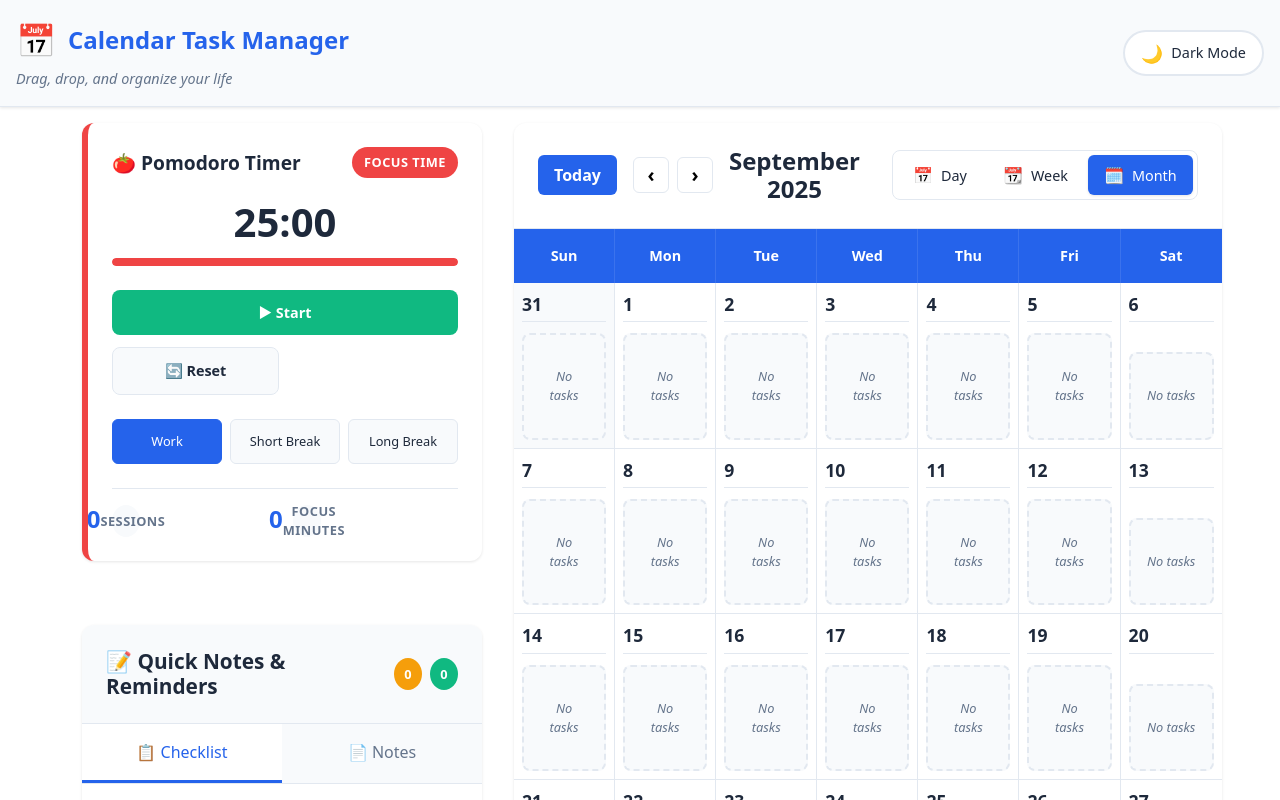
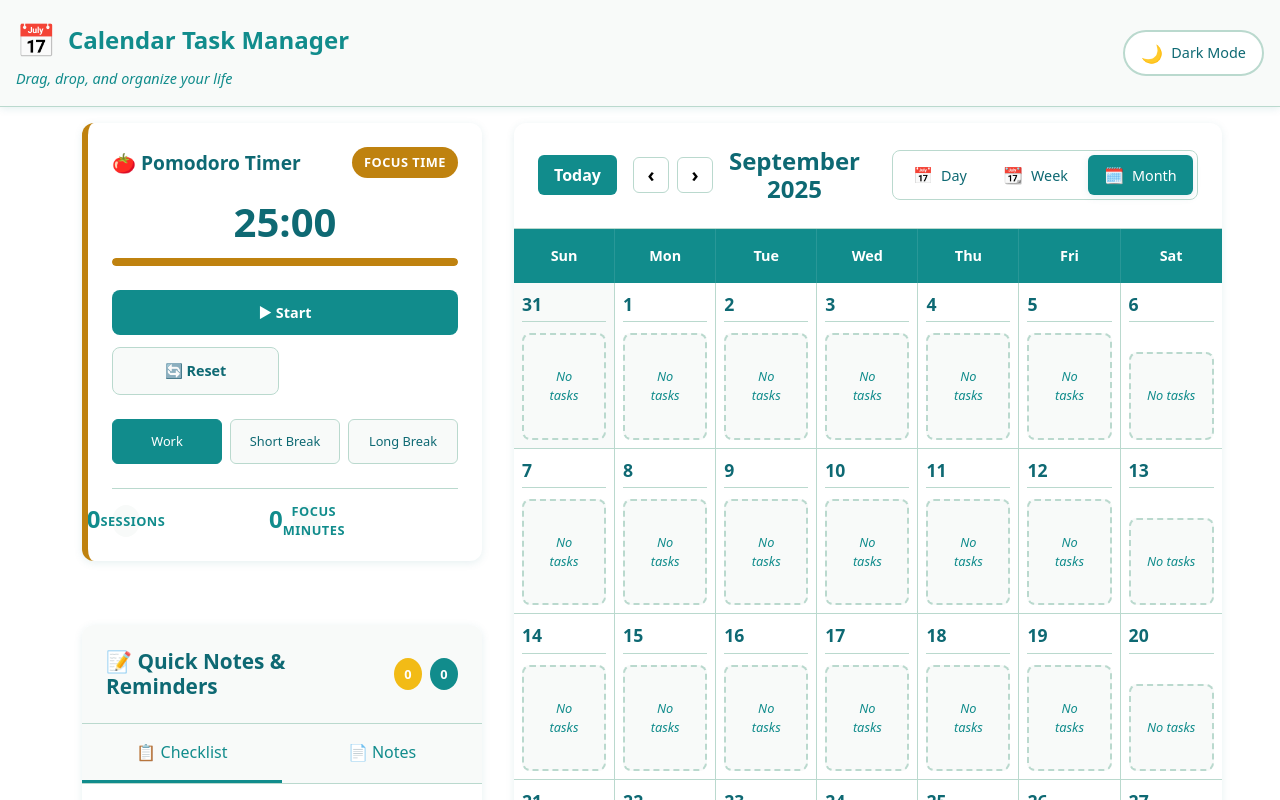
Before and after one commit to refiilwemotaung-cpu/task-manager, a React (Create React App) app: page / in a window 1280 px wide. Shown: the top 800 px of the page. Built offline with nearby package versions, Linux system fonts and the light colour scheme.

Commit message:
style: Update entire app with harmonious teal and gold color palette

```diff
--- a/src/Styles/App.css
+++ b/src/Styles/App.css
@@ -1,38 +1,35 @@
-/* CSS Variables for Light/Dark Mode */
 :root {
-  /* Light Theme */
-  --primary-color: #2563eb;
-  --secondary-color: #1d4ed8;
-  --accent-color: #3b82f6;
-  --success-color: #10b981;
-  --warning-color: #f59e0b;
-  --error-color: #ef4444;
+  --primary-color: #118c8c;
+  --secondary-color: #0e6973;
+  --accent-color: #f2bb16;
+  --success-color: #118c8c;
+  --warning-color: #f2bb16;
+  --error-color: #bf820f;
   --background-color: #ffffff;
-  --surface-color: #f8fafc;
+  --surface-color: #f8faf9;
   --card-color: #ffffff;
-  --text-color: #1e293b;
-  --text-secondary: #64748b;
-  --border-color: #e2e8f0;
-  --shadow: 0 1px 3px rgba(0, 0, 0, 0.1);
-  --shadow-lg: 0 10px 15px -3px rgba(0, 0, 0, 0.1);
+  --text-color: #0e6973;
+  --text-secondary: #118c8c;
+  --border-color: #bad9ce;
+  --shadow: 0 2px 8px rgba(14, 105, 115, 0.1);
+  --shadow-lg: 0 8px 25px rgba(14, 105, 115, 0.15);
 }
 
 [data-theme="dark"] {
-  /* Dark Theme */
-  --primary-color: #3b82f6;
-  --secondary-color: #2563eb;
-  --accent-color: #60a5fa;
-  --success-color: #34d399;
-  --warning-color: #fbbf24;
-  --error-color: #f87171;
-  --background-color: #0f172a;
-  --surface-color: #1e293b;
-  --card-color: #334155;
-  --text-color: #f1f5f9;
-  --text-secondary: #94a3b8;
-  --border-color: #475569;
-  --shadow: 0 1px 3px rgba(0, 0, 0, 0.3);
-  --shadow-lg: 0 10px 15px -3px rgba(0, 0, 0, 0.3);
+  --primary-color: #118c8c;
+  --secondary-color: #0e6973;
+  --accent-color: #f2bb16;
+  --success-color: #118c8c;
+  --warning-color: #f2bb16;
+  --error-color: #bf820f;
+  --background-color: #0a2f33;
+  --surface-color: #0e4a4f;
+  --card-color: #0e6973;
+  --text-color: #e0f0ed;
+  --text-secondary: #bad9ce;
+  --border-color: #118c8c;
+  --shadow: 0 2px 8px rgba(0, 0, 0, 0.3);
+  --shadow-lg: 0 8px 25px rgba(0, 0, 0, 0.4);
 }
 
 /* Global Styles */
--- a/src/Styles/CalendarView.css
+++ b/src/Styles/CalendarView.css
@@ -79,6 +79,18 @@
   overflow: auto;
 }
 
+.month-header {
+  background: var(--primary-color);
+  color: white;
+  font-weight: 600;
+  text-align: center;
+}
+
+.week-day-header.today {
+  background: var(--primary-color);
+  color: white;
+}
+
 /* Smart Watch */
 @media (max-width: 240px) {
   .calendar-header {
--- a/src/Styles/PomodoroSidebar.css
+++ b/src/Styles/PomodoroSidebar.css
@@ -1,5 +1,6 @@
 .pomodoro-sidebar {
   background: var(--card-color);
+  border-left: 6px solid var(--primary-color);
   border-radius: 12px;
   box-shadow: var(--shadow);
   overflow: hidden;
@@ -23,6 +24,7 @@
 }
 
 .session-badge {
+  background: var(--primary-color);
   color: white;
   padding: 0.375rem 0.75rem;
   border-radius: 20px;
@@ -77,13 +79,13 @@
 }
 
 .start-btn {
-  background: var(--success-color);
+  background: var(--primary-color);
   color: white;
   grid-column: 1 / -1;
 }
 
 .start-btn:hover {
-  background: #10a571;
+  background: var(--secondary-color);
   transform: translateY(-2px);
 }
 
@@ -94,7 +96,7 @@
 }
 
 .pause-btn:hover {
-  background: #d97706;
+  background: #d4a314;
   transform: translateY(-2px);
 }
 
@@ -157,8 +159,8 @@
   display: block;
   font-size: 1.5rem;
   font-weight: 700;
+  margin-bottom: 0.25rem;
   color: var(--primary-color);
-  margin-bottom: 0.25rem;
 }
 
 .stat-label {
--- a/src/Styles/RemindersPanel.css
+++ b/src/Styles/RemindersPanel.css
@@ -16,10 +16,10 @@
 }
 
 .panel-header h2 {
+  font-size: 1.3rem;
+  font-weight: 600;
   margin: 0;
   color: var(--text-color);
-  font-size: 1.3rem;
-  font-weight: 600;
 }
 
 .panel-stats {
@@ -44,7 +44,7 @@
 }
 
 .stat.completed {
-  background: var(--success-color);
+  background: var(--primary-color);
   color: white;
 }
 
@@ -69,7 +69,6 @@
 .tab-btn.active {
   color: var(--primary-color);
   border-bottom-color: var(--primary-color);
-  background: var(--background-color);
 }
 
 .tab-btn:hover:not(.active) {
@@ -162,7 +161,6 @@
 
 .add-btn:hover:not(:disabled) {
   background: var(--secondary-color);
-  transform: scale(1.05);
 }
 
 .add-btn:disabled {
@@ -273,7 +271,7 @@
 
 .checklist-item.overdue {
   border-left: 4px solid var(--error-color);
-  background: rgba(239, 68, 68, 0.05);
+  background: rgba(191, 130, 15, 0.05);
 }
 
 .checklist-item.completed {
@@ -398,9 +396,9 @@
 }
 
 .save-edit-btn:hover {
-  background: var(--success-color);
+  background: var(--primary-color);
   color: white;
-  border-color: var(--success-color);
+  border-color: var(--primary-color);
 }
 
 .cancel-edit-btn {
--- a/src/Styles/TaskForm.css
+++ b/src/Styles/TaskForm.css
@@ -70,17 +70,17 @@
 
 .quick-btn.high {
   border-color: var(--error-color);
-  background: rgba(239, 68, 68, 0.1);
+  background: rgba(191, 130, 15, 0.1);
 }
 
 .quick-btn.medium {
   border-color: var(--warning-color);
-  background: rgba(245, 158, 11, 0.1);
+  background: rgba(242, 187, 22, 0.1);
 }
 
 .quick-btn.low {
-  border-color: var(--success-color);
-  background: rgba(16, 185, 129, 0.1);
+  border-color: var(--primary-color);
+  background: rgba(17, 140, 140, 0.1);
 }
 
 .task-form {
@@ -131,7 +131,7 @@
 .form-select:focus {
   outline: none;
   border-color: var(--primary-color);
-  box-shadow: 0 0 0 3px rgba(37, 99, 235, 0.1);
+  box-shadow: 0 0 0 3px rgba(17, 140, 140, 0.1);
 }
 
 .form-textarea {
@@ -170,7 +170,7 @@
 .submit-btn:hover {
   background: var(--secondary-color);
   transform: translateY(-2px);
-  box-shadow: 0 4px 12px rgba(37, 99, 235, 0.3);
+  box-shadow: 0 4px 12px rgba(17, 140, 140, 0.3);
 }
 
 .cancel-btn {
--- a/src/Styles/TaskItem.css
+++ b/src/Styles/TaskItem.css
@@ -34,15 +34,83 @@
 }
 
 .task-item.high {
-  border-left: 4px solid var(--error-color);
+  border-left-color: var(--error-color);
 }
 
 .task-item.medium {
-  border-left: 4px solid var(--warning-color);
+  border-left-color: var(--warning-color);
 }
 
 .task-item.low {
-  border-left: 4px solid var(--success-color);
+  border-left-color: var(--success-color);
+}
+
+.task-badge.high {
+  border-left-color: var(--error-color);
+}
+
+.task-badge.medium {
+  border-left-color: var(--warning-color);
+}
+
+.task-badge.low {
+  border-left-color: var(--success-color);
+}
+
+/* Add these new priority styles with your color palette: */
+.task-item.high {
+  border-left-color: #bf820f; /* Dark gold */
+  background: rgba(191, 130, 15, 0.05);
+}
+
+.task-item.medium {
+  border-left-color: #f2bb16; /* Golden yellow */
+  background: rgba(242, 187, 22, 0.05);
+}
+
+.task-item.low {
+  border-left-color: #118c8c; /* Teal */
+  background: rgba(17, 140, 140, 0.05);
+}
+
+.task-badge.high {
+  border-left-color: #bf820f;
+}
+
+.task-badge.high .task-badge-dot {
+  background: #bf820f;
+}
+
+.task-badge.medium {
+  border-left-color: #f2bb16;
+}
+
+.task-badge.medium .task-badge-dot {
+  background: #f2bb16;
+}
+
+.task-badge.low {
+  border-left-color: #118c8c;
+}
+
+.task-badge.low .task-badge-dot {
+  background: #118c8c;
+}
+
+/* Update week view task colors */
+.week-task-item.high {
+  border-left-color: #bf820f;
+  background: rgba(191, 130, 15, 0.1);
+}
+
+.week-task-item.medium {
+  border-left-color: #f2bb16;
+  background: rgba(242, 187, 22, 0.1);
+}
+
+.week-task-item.low {
+  border-left-color: #118c8c;
+  background: rgba(17, 140, 140, 0.1);
 }
 
 .task-header {
@@ -156,6 +224,18 @@
   padding: 0.75rem;
   transition: all 0.3s ease;
   cursor: grab;
+}
+
+.task-item-compact.high .compact-priority {
+  background: #bf820f;
+}
+
+.task-item-compact.medium .compact-priority {
+  background: #f2bb16;
+}
+
+.task-item-compact.low .compact-priority {
+  background: #118c8c;
 }
 
 .task-item-compact:hover {
```
